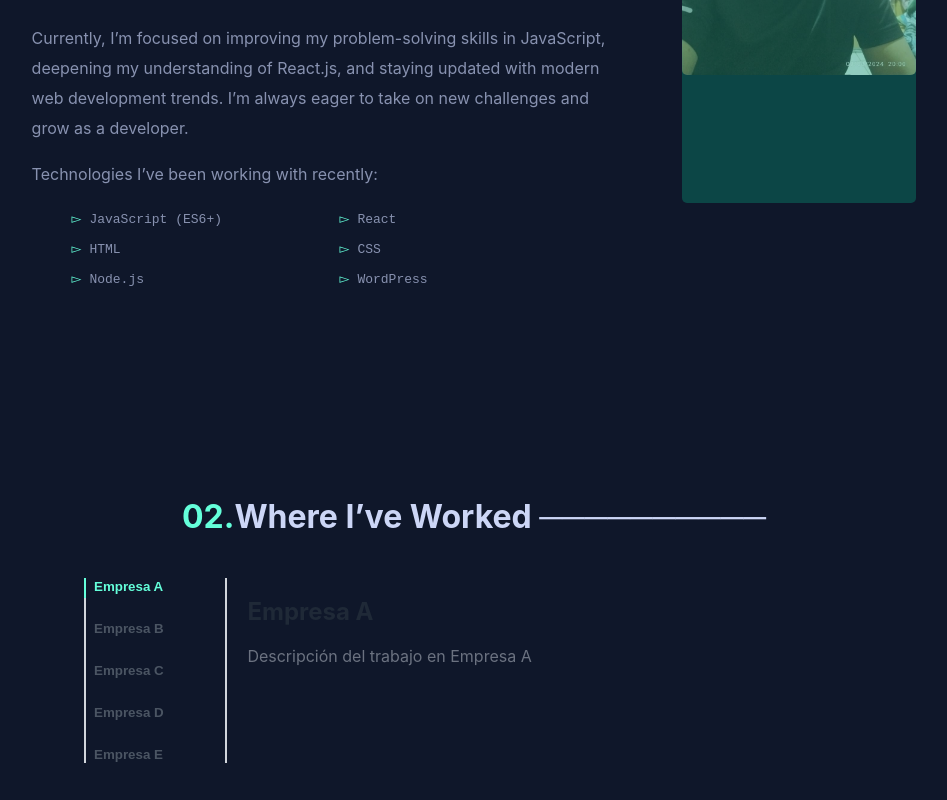
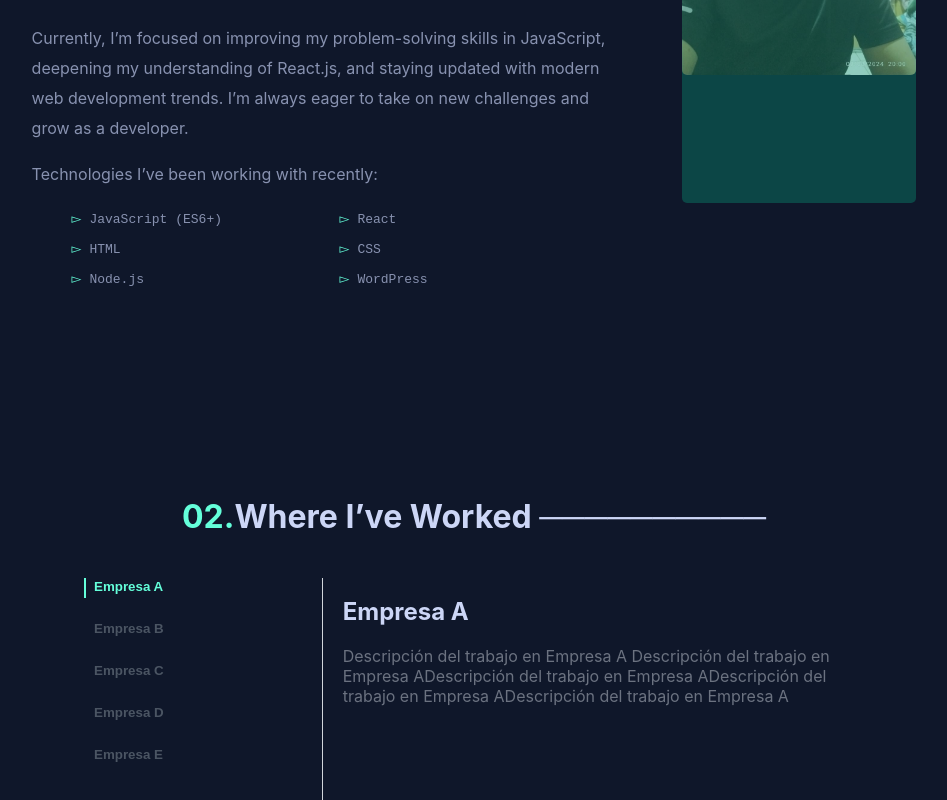
Before and after one commit to Xhan88/christianmq, a React (Vite) app: page / in a window 1280 px wide. Shown: the part 1196-1996 px from the top of the page, without its empty margins (166-1113 px from the left). Built offline with nearby package versions, Linux system fonts and the light colour scheme.

Commit message:
workstyles

```diff
--- a/src/Trabajos/WorkExperience.css
+++ b/src/Trabajos/WorkExperience.css
@@ -3,9 +3,11 @@
     justify-content: center;
     font-family:  'Calibre', 'Inter', 'San Francisco', 'SF Pro Text', -apple-system, system-ui, sans-serif;
     color: var(--light-color);
+    margin-top: 10rem;
 }
 
 .experience-container {
+  font-family:  'Calibre', 'Inter', 'San Francisco', 'SF Pro Text', -apple-system, system-ui, sans-serif;
     display: flex;
     max-width: 800px;
     margin: auto;
@@ -27,7 +29,7 @@
     top: 0;
     width: 2px;
     height: 100%;
-    background-color: #d1d5db;
+    background-color: block;
   }
 
   .green-indicator {
@@ -54,19 +56,29 @@
     color: var(--green-color);
   }
 
-  .description {
+  .description2 {
     width: 70%;
     padding-left: 20px;
-    border-left: 2px solid #d1d5db;
+    border-left: .5px solid #d1d5db;
+    height: 20rem;
   }
 
-  .description h2 {
+  .description2 h2 {
     font-size: 1.5rem;
     font-weight: bold;
-    color: #1f2937;
+    color: var(--light-color);
   }
 
-  .description p {
+  .description2 p {
     margin-top: 10px;
     color: #6b7280;
   }
+
+  @media(max-width: 768px) {
+    .green-indicator {
+      height: 30px;
+    }
+    .sidebar {
+      gap: 30px;
+    }
+  }
--- a/src/Trabajos/WorkExperience.jsx
+++ b/src/Trabajos/WorkExperience.jsx
@@ -2,16 +2,16 @@ import { useState } from "react";
 import "./WorkExperience.css"; // Importamos los estilos
 
 const experiences = [
-  { id: 1, company: "Empresa A", description: "Descripción del trabajo en Empresa A" },
-  { id: 2, company: "Empresa B", description: "Descripción del trabajo en Empresa B" },
-  { id: 3, company: "Empresa C", description: "Descripción del trabajo en Empresa C" },
-  { id: 4, company: "Empresa D", description: "Descripción del trabajo en Empresa D" },
+  { id: 1, company: "Empresa A", description: "Descripción del trabajo en Empresa A Descripción del trabajo en Empresa ADescripción del trabajo en Empresa ADescripción del trabajo en Empresa ADescripción del trabajo en Empresa A" },
+  { id: 2, company: "Empresa B", description: "Descripción del trabajo en Empresa B Descripción del trabajo en Empresa ADescripción del trabajo en Empresa ADescripción del trabajo en Empresa ADescripción del trabajo en Empresa ADescripción del trabajo en Empresa ADescripción del trabajo en Empresa A" },
+  { id: 3, company: "Empresa C", description: "Descripción del trabajo en Empresa C Descripción del trabajo en Empresa ADescripción del trabajo en Empresa ADescripción del trabajo en Empresa ADescripción del trabajo en Empresa ADescripción del trabajo en Empresa ADescripción del trabajo en Empresa A" },
+  { id: 4, company: "Empresa D", description: "Descripción del trabajo en Empresa DDescripción del trabajo en Empresa ADescripción del trabajo en Empresa ADescripción del trabajo en Empresa ADescripción del trabajo en Empresa A" },
   { id: 5, company: "Empresa E", description: "Descripción del trabajo en Empresa E" }
 ];
 
 export default function WorkExperience() {
   const [selectedId, setSelectedId] = useState(1);
-  const itemHeight = 40;
+  const itemHeight = 43;
 
   return (
     <>
@@ -35,7 +35,7 @@ export default function WorkExperience() {
           </button>
         ))}
       </div>
-      <div className="description">
+      <div className="description2">
         <h2>{experiences.find((exp) => exp.id === selectedId).company}</h2>
         <p>{experiences.find((exp) => exp.id === selectedId).description}</p>
       </div>
```
